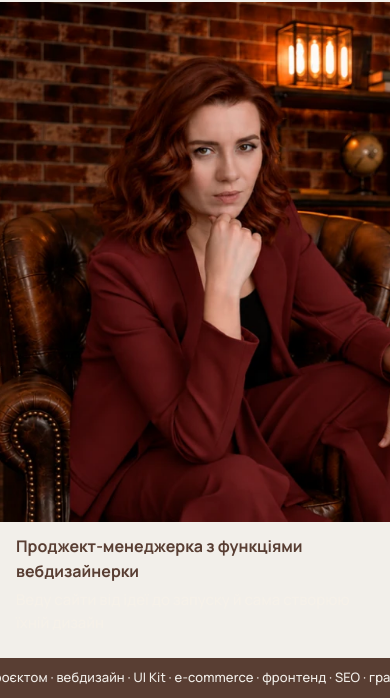
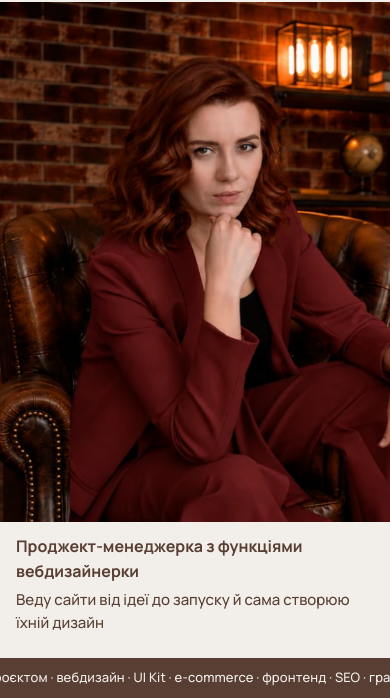
Before and after one commit to kateryna-kocherha/kateryna-kocherha, a website built with Vite: page index.html in a window 390 px wide. Shown: the part 262-960 px from the top of the page. Built offline with nearby package versions, Linux system fonts and the light colour scheme; a web font is replaced by a local one.

Commit message:
Mobile: make lead phrase visible under role
Co-Authored-By: Claude Sonnet 5.5 <noreply@anthropic.com>

```diff
--- a/src/style.css
+++ b/src/style.css
@@ -58,7 +58,7 @@ a:focus-visible{outline:2px solid var(--accent);outline-offset:3px}
   .w,.w--c{font-size:clamp(40px,13vw,64px)}.arr{display:none}
   .w--l,.w--r{color:var(--accent)}
   .note,.role{position:static;transform:none;width:auto;max-width:none;text-align:left;color:var(--brown);text-shadow:none;padding:12px 16px 0}
-  .role__lead{display:block;margin-top:6px;font-size:15px;font-weight:500;color:var(--on-photo)}
+  .role__lead{display:block;margin-top:6px;font-size:15px;font-weight:500;color:var(--brown)}
 .role b{font-size:16px}
   .note--l{order:3}.note--r{order:4}.role{order:5;padding-bottom:24px}
 }
```
